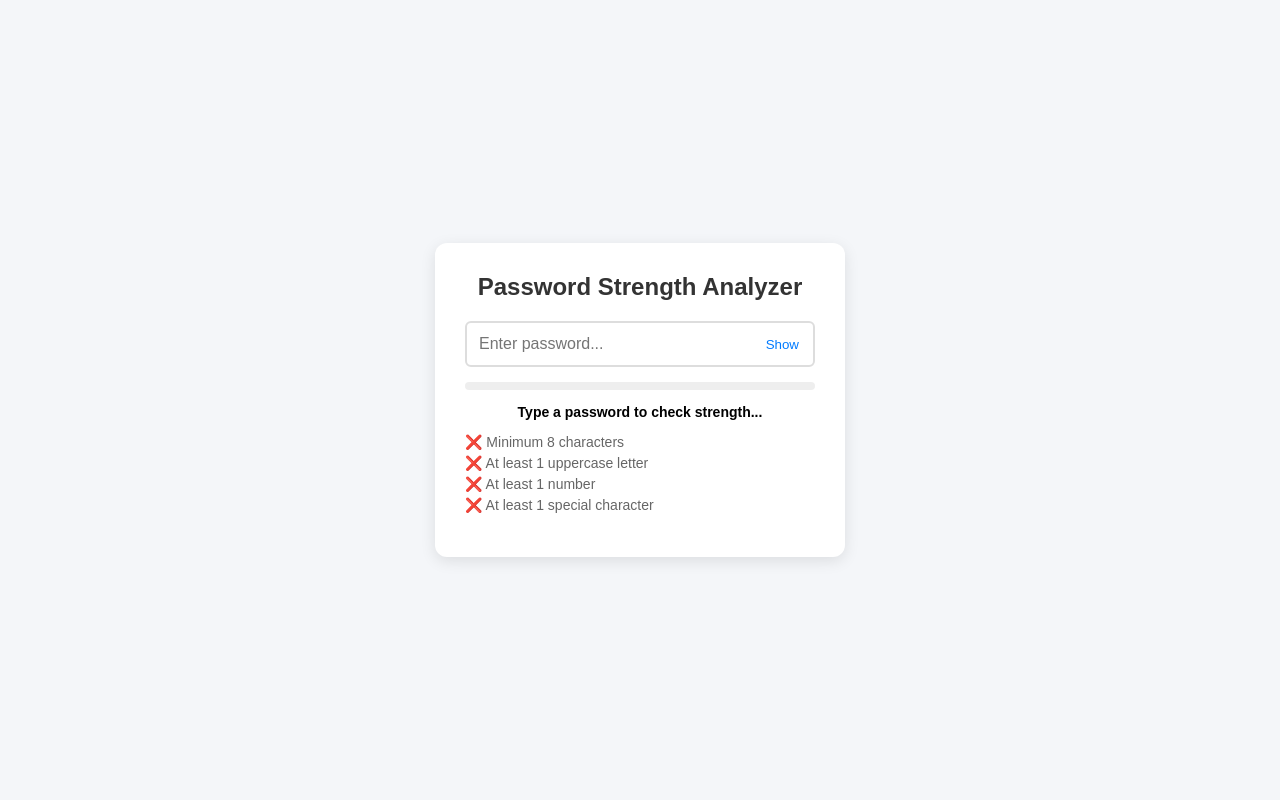
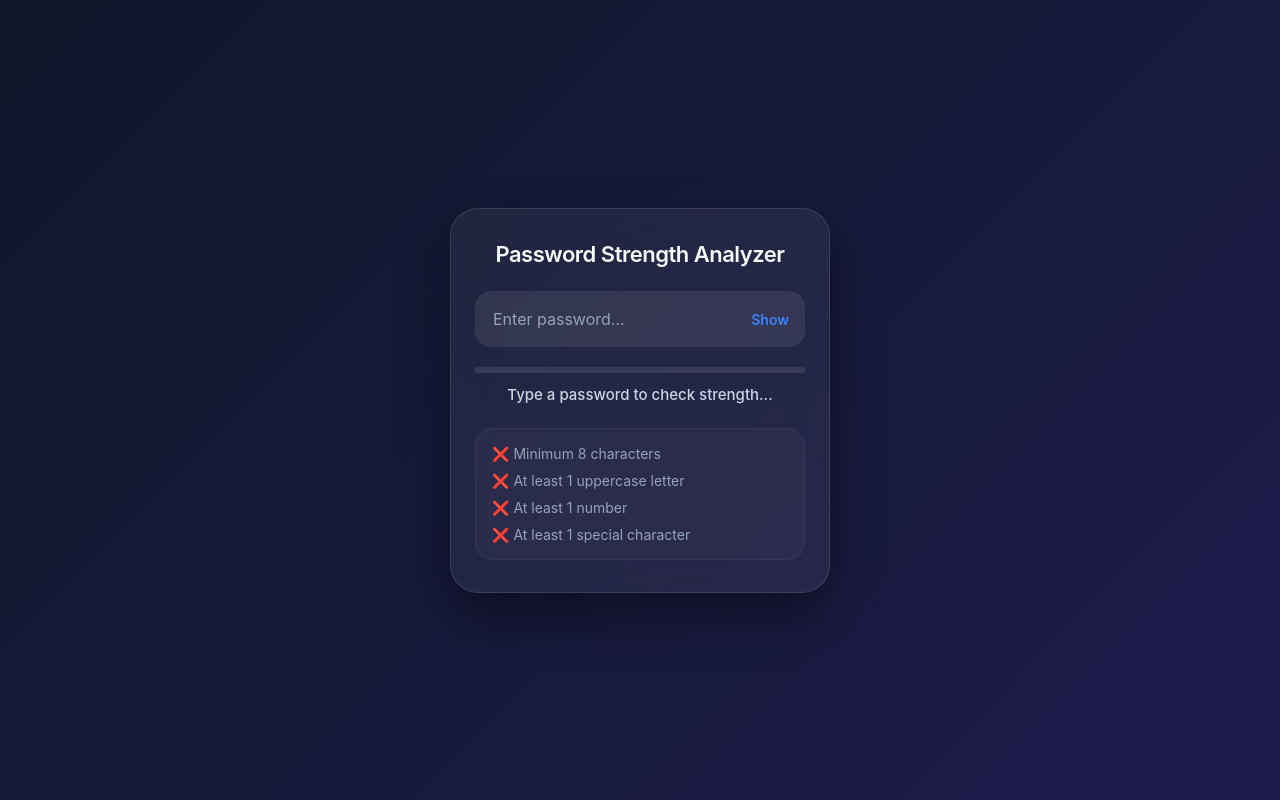
Before and after one commit to mikecoder271/password-checker, a plain HTML site: page index.html in a window 1280 px wide. Drawn offline with Linux system fonts and the light colour scheme.

Commit message:
Refactor CSS for glassmorphic design and typography
Updated styles for body, card, input fields, and feedback elements to enhance the UI with a glassmorphic design and improved typography.

```diff
--- a/style.css
+++ b/style.css
@@ -1,55 +1,129 @@
+* {
+    margin: 0;
+    padding: 0;
+    box-sizing: border-box;
+    font-family: -apple-system, BlinkMacSystemFont, "Segoe UI", Roboto, Helvetica, Arial, sans-serif;
+}
+
 body {
-    font-family: Arial, sans-serif;
-    background-color: #f4f6f9;
+    background: linear-gradient(135deg, #0f172a 0%, #1e1b4b 100%);
+    min-height: 100vh;
     display: flex;
     justify-content: center;
     align-items: center;
-    height: 100vh;
-    margin: 0;
+    padding: 20px;
 }
+
+/* 2. One UI Glassmorphic Container */
 .card {
-    background: white;
-    padding: 30px;
-    border-radius: 12px;
-    box-shadow: 0 4px 15px rgba(0,0,0,0.1);
-    width: 350px;
+    background: rgba(255, 255, 255, 0.06);
+    backdrop-filter: blur(20px);
+    -webkit-backdrop-filter: blur(20px);
+    border: 1px solid rgba(255, 255, 255, 0.12);
+    border-radius: 28px; /* Classic deeply rounded One UI corners */
+    padding: 32px 24px;
+    width: 100%;
+    max-width: 380px;
+    box-shadow: 0 24px 48px rgba(0, 0, 0, 0.4);
 }
-h2 { text-align: center; color: #333; margin-top: 0; }
+
+/* 3. Typography Styles */
+h2 {
+    color: #f8fafc;
+    text-align: center;
+    font-size: 22px;
+    font-weight: 600;
+    margin-bottom: 24px;
+    letter-spacing: -0.5px;
+}
+
+/* 4. One UI Style Input Fields */
 .input-container {
-    display: flex;
     position: relative;
-    margin-bottom: 15px;
+    margin-bottom: 20px;
 }
+
 input {
     width: 100%;
-    padding: 12px;
-    border: 2px solid #ddd;
-    border-radius: 6px;
+    padding: 16px 50px 16px 16px;
+    background: rgba(255, 255, 255, 0.08);
+    border: 2px solid transparent;
+    border-radius: 16px;
+    color: #ffffff;
     font-size: 16px;
+    transition: all 0.25s cubic-bezier(0.4, 0, 0.2, 1);
 }
+
+input:focus {
+    outline: none;
+    background: rgba(255, 255, 255, 0.12);
+    border-color: #3b82f6; /* Premium Focus Accent Blue */
+    box-shadow: 0 0 0 4px rgba(59, 130, 246, 0.25);
+}
+
+input::placeholder {
+    color: #94a3b8;
+}
+
+/* Eye Toggle Button */
 #toggle-btn {
     position: absolute;
-    right: 10px;
+    right: 16px;
     top: 50%;
     transform: translateY(-50%);
     background: none;
     border: none;
     cursor: pointer;
-    color: #007bff;
+    color: #3b82f6;
+    font-weight: 600;
+    font-size: 14px;
 }
+
+/* 5. Minimalist Strength Tracker */
 .meter-container {
-    background: #eee;
-    height: 8px;
-    border-radius: 4px;
+    background: rgba(255, 255, 255, 0.1);
+    height: 6px;
+    border-radius: 100px;
     overflow: hidden;
-    margin-bottom: 10px;
+    margin-bottom: 12px;
 }
+
 #strength-bar {
     height: 100%;
     width: 0%;
-    transition: all 0.3s ease;
+    border-radius: 100px;
+    transition: width 0.4s cubic-bezier(0.4, 0, 0.2, 1), background-color 0.3s ease;
 }
-#feedback-text { font-size: 14px; font-weight: bold; text-align: center; }
-.requirements { list-style: none; padding: 0; font-size: 14px; }
-.requirements li { margin: 5px 0; color: #666; }
-.requirements li.valid { color: #28a745; }
+
+#feedback-text {
+    font-size: 15px;
+    font-weight: 500;
+    color: #cbd5e1;
+    text-align: center;
+    margin-bottom: 24px;
+}
+
+/* 6. Clean Checklist Grid */
+.requirements {
+    list-style: none;
+    display: flex;
+    flex-direction: column;
+    gap: 10px;
+    background: rgba(255, 255, 255, 0.03);
+    padding: 16px;
+    border-radius: 18px;
+    border: 1px solid rgba(255, 255, 255, 0.05);
+}
+
+.requirements li {
+    font-size: 14px;
+    color: #94a3b8;
+    display: flex;
+    align-items: center;
+    transition: color 0.25s ease;
+}
+
+.requirements li.valid {
+    color: #4ade80; /* Smooth One UI green */
+    font-weight: 500;
+}
```
